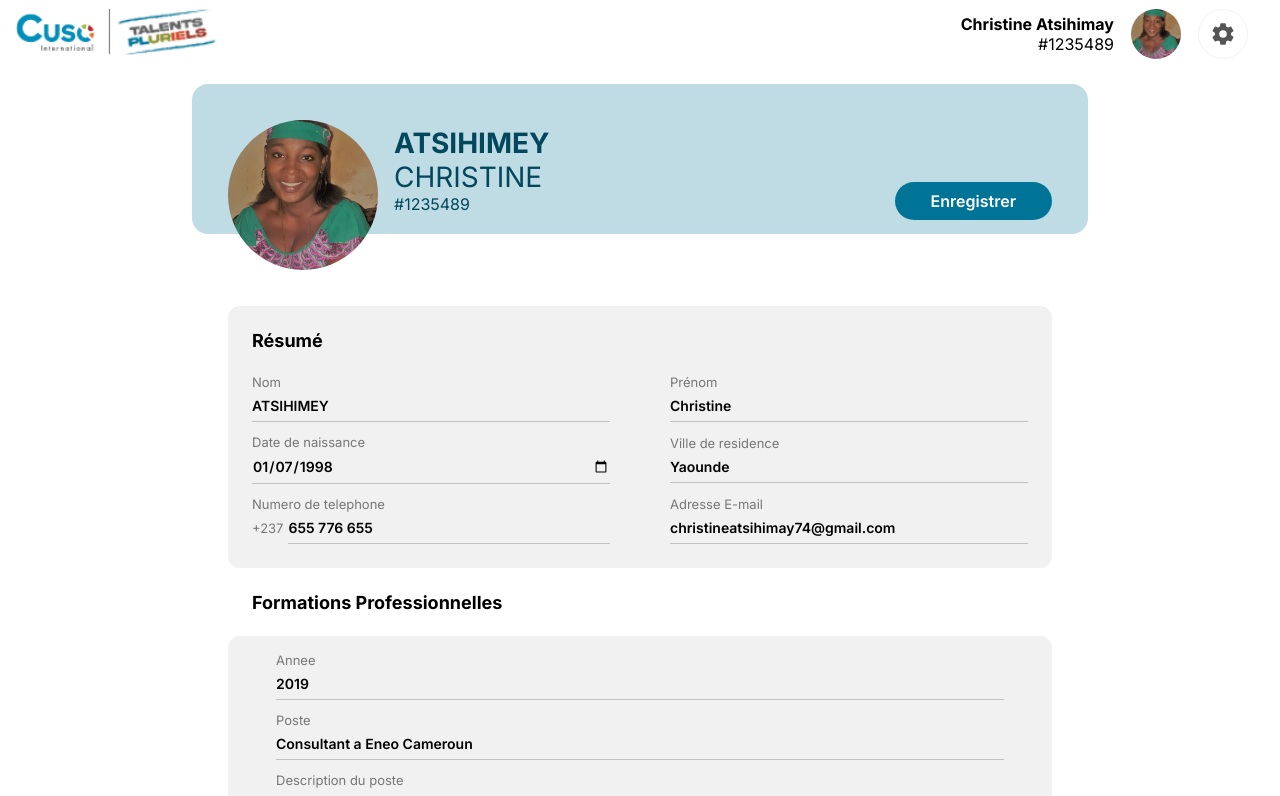
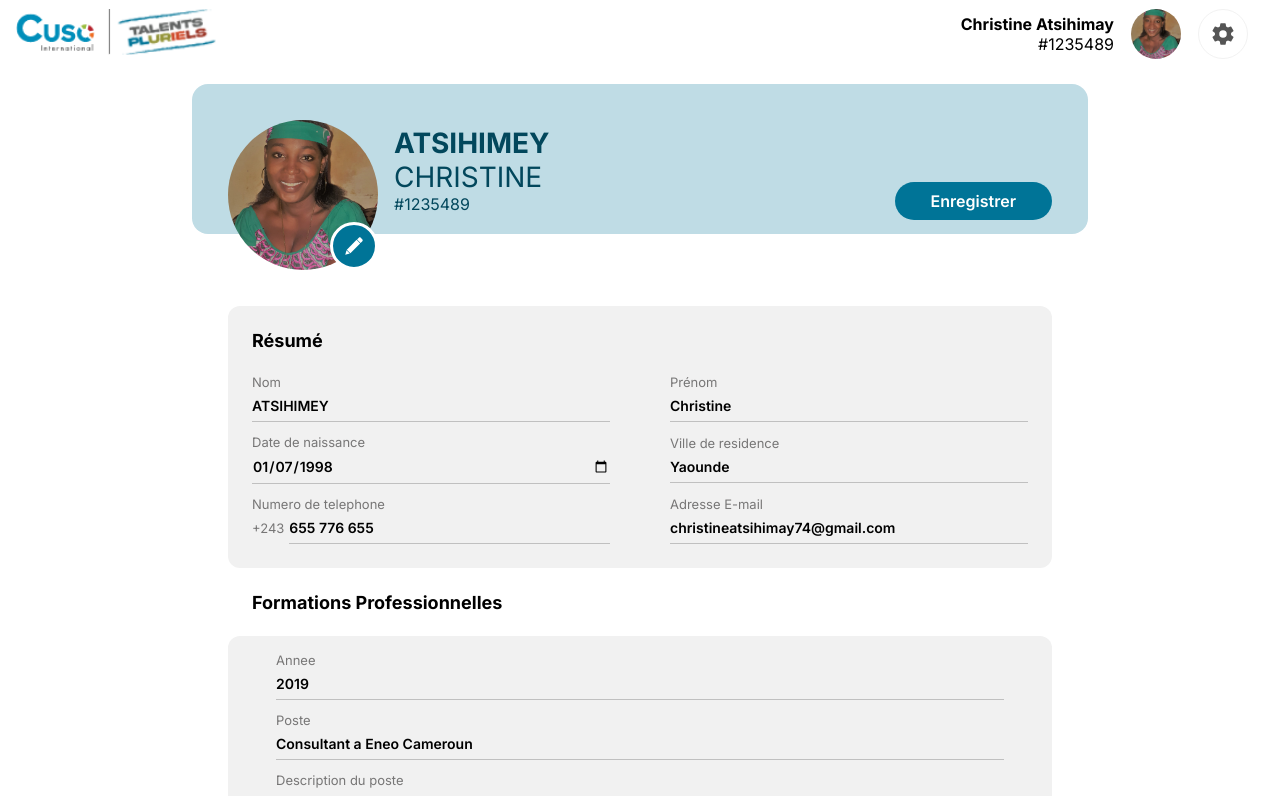
Before and after one commit to junior-boop/cusordc, a React (Vite) app: page /user_modification in a window 1280 px wide. Shown: the top 796 px of the page. Built offline with nearby package versions, Linux system fonts and the light colour scheme.

Commit message:
31 janvier

```diff
--- a/route/profils.jsx
+++ b/route/profils.jsx
@@ -1,16 +1,18 @@
 import React from 'react';
 import Profils_Page from '../src/Layouts/profils_page';
-import { Normale_Screen } from '../src/Layouts/screen';
+import Screen, { Normale_Screen } from '../src/Layouts/screen';
 import Container from '../src/Layouts/container';
 
 export default function Profils_Route(){
     return (
         <>
+           <Screen>
             <Normale_Screen>
-                <Container>
-                    <Profils_Page />
-                </Container>
-            </Normale_Screen>
+                    <Container>
+                        <Profils_Page />
+                    </Container>
+                </Normale_Screen>
+           </Screen>
         </>
     )
 }
--- a/src/Layouts/header.css
+++ b/src/Layouts/header.css
@@ -7,6 +7,7 @@
     position: sticky;
     top: 0;
     background-color: white;
+    z-index: 10000;
 }
 .headerApp .profils_user_space {
     display: flex;
--- a/src/Layouts/profils_modification.jsx
+++ b/src/Layouts/profils_modification.jsx
@@ -5,7 +5,7 @@ import Footer from '../composents/footer'
 
 import './profils_page.css'
 import Basic_Form from '../composents/form'
-import { Avatar } from '../composents/avatar'
+import { Avatar, AvatarModifier } from '../composents/avatar'
 
 import FormatageTel from '../constante/formatage'
 import { ReformatingDate } from '../constante/date'
@@ -83,7 +83,7 @@ function Champ({titre, type = 'text', value, onChange}){
                 type === 'tel'
                 ? (
                     <div className='tel_champ'>
-                        <div>+237</div>
+                        <div>+243</div>
                         <input type= {type}  className='value_champ_input' value={value} onChange={onChange} />
                     </div>
                 )
@@ -147,7 +147,7 @@ export function Header_Profils(){
     return(
         <div className="header_profils">
                 <div>
-                    <Avatar image={'christphoto.jpg'}/>
+                    <AvatarModifier image={'christphoto.jpg'}/>
                     <div className="infos_user">
                         <div className="name">
                             ATSIHIMEY
--- a/src/composents/Icons.jsx
+++ b/src/composents/Icons.jsx
@@ -167,3 +167,10 @@ export function IonAddOutline(props) {
     <svg xmlns="http://www.w3.org/2000/svg" width="1em" height="1em" viewBox="0 0 512 512" {...props}><path fill="none" stroke="currentColor" strokeLinecap="round" strokeLinejoin="round" strokeWidth="32" d="M256 112v288m144-144H112"></path></svg>
   )
 }
+
+
+export function IonEdit(props) {
+  return (
+    <svg xmlns="http://www.w3.org/2000/svg" width="1em" height="1em" viewBox="0 0 512 512" {...props}><path d="M163 439.573l-90.569-90.569L322.78 98.656l90.57 90.569z" fill="currentColor"></path><path d="M471.723 88.393l-48.115-48.114c-11.723-11.724-31.558-10.896-44.304 1.85l-45.202 45.203 90.569 90.568 45.202-45.202c12.743-12.746 13.572-32.582 1.85-44.305z" fill="currentColor"></path><path d="M64.021 363.252L32 480l116.737-32.021z" fill="currentColor"></path></svg>
+  )
+}
--- a/src/composents/avatar.css
+++ b/src/composents/avatar.css
@@ -5,6 +5,37 @@
     width : 150px;
     aspect-ratio: 1/1;
 }
+.Avatar.modif {
+    display: flex;
+    align-items: center;
+    justify-content: center;
+    width : 150px;
+    aspect-ratio: 1/1;
+    position : relative;
+    z-index: 2;
+}
+
+.Avatar.modif .icon {
+    display: flex;
+    align-items: center;
+    justify-content: center;
+    position: absolute;
+    bottom: 0;
+    right: 0;
+    width: 48px;
+    aspect-ratio: 1;
+    background-color: var(--primary-color);
+    border-radius: 50%;
+    border: 3px solid white;
+    cursor: pointer;
+    transition: all .3s ease-in-out;
+}
+
+.Avatar.modif .icon:hover {
+    background-color: #02475C;
+}
+
+
 
 .Avatar > .avatar {
     display: flex;
--- a/src/composents/avatar.jsx
+++ b/src/composents/avatar.jsx
@@ -1,10 +1,25 @@
 import React from 'react';
 import './avatar.css'
+import { IonEdit } from './Icons';
 
 export function Avatar({image}){
     return(
         <div className="Avatar">
             <div className='avatar' style={{backgroundImage : `url(${image})`}} />
+        </div>
+    )
+}
+export function AvatarModifier({image}){
+    return(
+        <div className="Avatar modif">
+            <div className='avatar' style={{backgroundImage : `url(${image})`}} />
+            <div className="icon">
+                <IonEdit style = {{
+                    width : 20,
+                    height : 20,
+                    color : 'white'
+                }} />
+            </div>
         </div>
     )
 }
```
